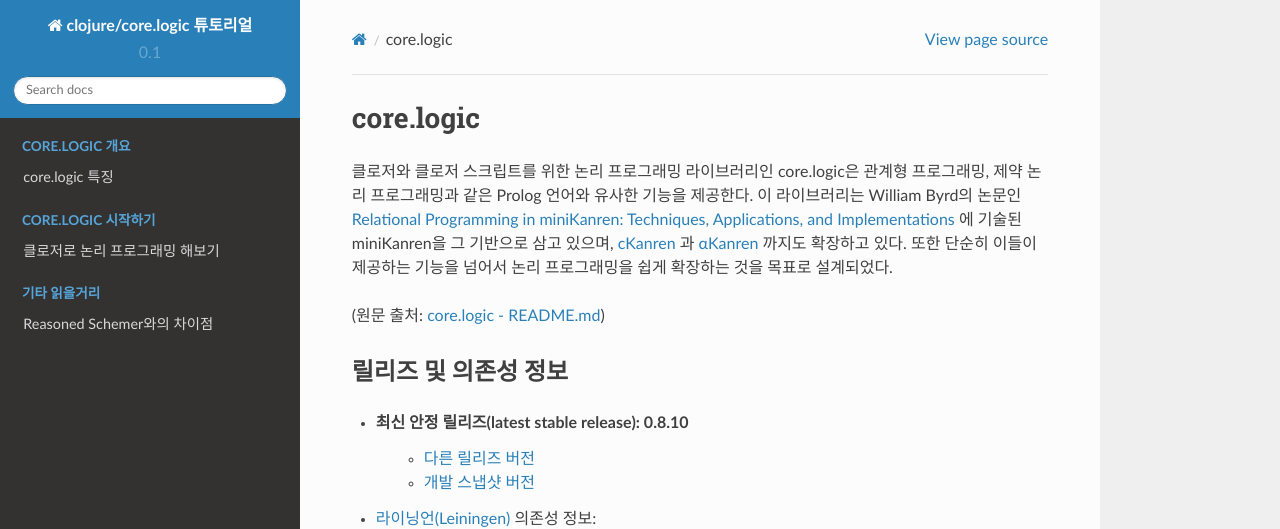
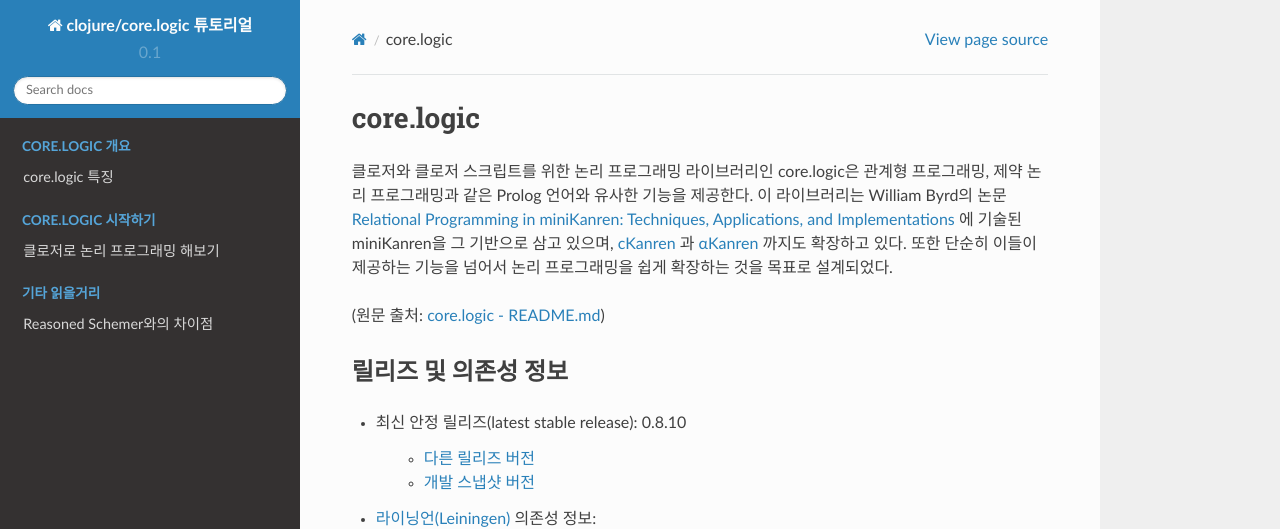
Before and after one commit to ksseono/logic-tutorials-kr, a Sphinx documentation site: the page built from docs/index.rst, in a window 1280 px wide and 900 px high. Shown: the top 529 px of the window. Built offline with Sphinx 7.4.7 and the Read the Docs theme 2.0.0, drawn with Linux system fonts in a browser that asks for light colours.

Commit message:
update minor changes for readme.md and docs/index.rst, add docs badge

```diff
--- a/docs/index.rst
+++ b/docs/index.rst
@@ -1,7 +1,7 @@
 core.logic
 ==============================================
 
-클로저와 클로저 스크립트를 위한 논리 프로그래밍 라이브러리인 core.logic은 관계형 프로그래밍, 제약 논리 프로그래밍과 같은 Prolog 언어와 유사한 기능을 제공한다. 이 라이브러리는 William Byrd의 논문인 `Relational Programming in miniKanren: Techniques, Applications, and Implementations`_ 에 기술된 miniKanren을 그 기반으로 삼고 있으며, `cKanren`_ 과 `αKanren`_ 까지도 확장하고 있다. 또한 단순히 이들이 제공하는 기능을 넘어서 논리 프로그래밍을 쉽게 확장하는 것을 목표로 설계되었다.
+클로저와 클로저 스크립트를 위한 논리 프로그래밍 라이브러리인 core.logic은 관계형 프로그래밍, 제약 논리 프로그래밍과 같은 Prolog 언어와 유사한 기능을 제공한다. 이 라이브러리는 William Byrd의 논문 `Relational Programming in miniKanren: Techniques, Applications, and Implementations`_ 에 기술된 miniKanren을 그 기반으로 삼고 있으며, `cKanren`_ 과 `αKanren`_ 까지도 확장하고 있다. 또한 단순히 이들이 제공하는 기능을 넘어서 논리 프로그래밍을 쉽게 확장하는 것을 목표로 설계되었다.
 
 (원문 출처: `core.logic - README.md`_)
 
@@ -14,6 +14,7 @@
 ----------------------------------------------
 
 * 최신 안정 릴리즈(latest stable release): 0.8.10
+
 	* `다른 릴리즈 버전`_
 	* `개발 스냅샷 버전`_
 
```
Also changed, not shown: README.md (+4 -1 lines).
